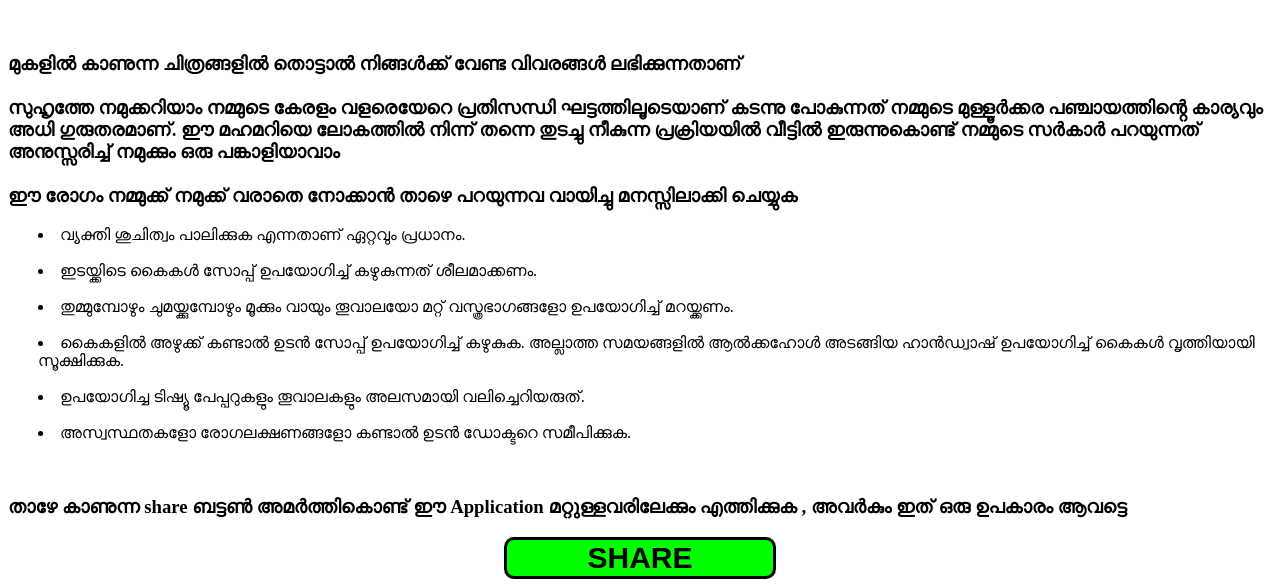
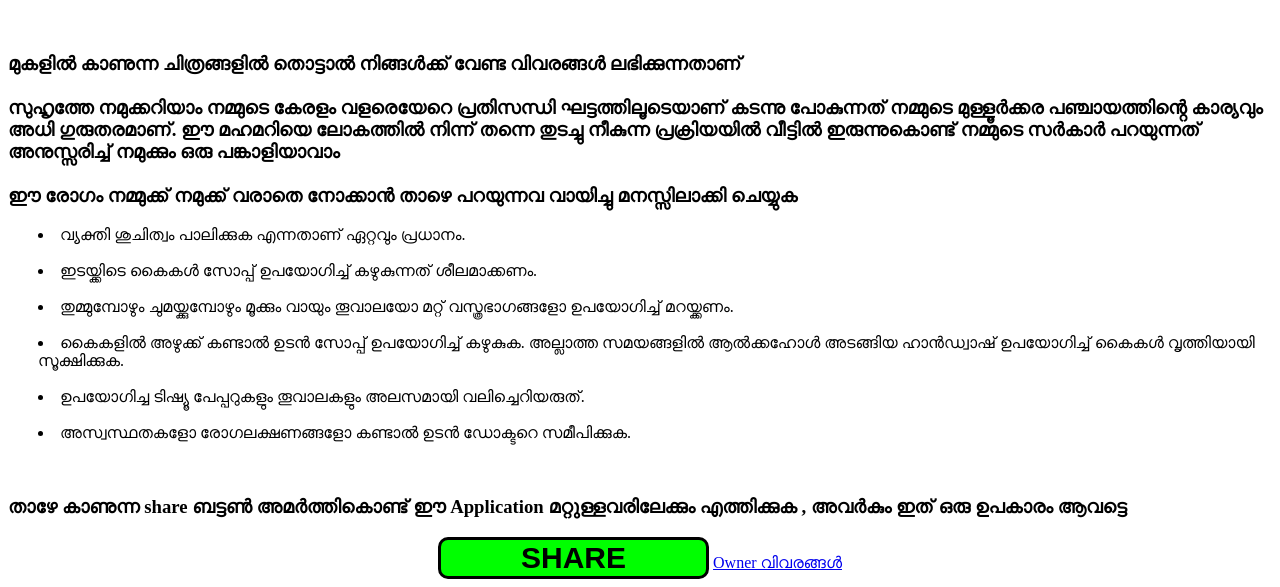
Before and after one commit to abin277/covid-help, a plain HTML site: page index.html in a window 1280 px wide. Shown: the part 424-1011 px from the top of the page. Drawn offline with Linux system fonts and the light colour scheme.

Commit message:
Update index.html

```diff
--- a/index.html
+++ b/index.html
@@ -84,7 +84,7 @@
 								<a href="whatsapp://send?text=പ്രിയ സുഹൃത്തേ താഴെ കാണുന്ന ലിങ്കിൽ തൊട്ടു ആ app download ചെയ്താൽ നമ്മുടെ മുള്ളൂർക്കര പഞ്ചായത്തിലെ കൊറോണ വിവരങ്ങൾ മനസ്സിലാക്കാനും എങ്ങന്നെ കോരോണയെ പ്രതിരോധിക്കാം എന്ന് മനസ്സിലാക്കാനും വളരെ വലിയ ഉബകാരമയിരിക്കും"><button style="font-size:30px; background: lime;border:3px solid black;border-radius:10px;padding-right:80px;padding-left:80px"><b>SHARE</b></button></a>
 
 
-
+							<a href="tel:+918590814463">Owner വിവരങ്ങൾ</a></div>
 
 
 
```
